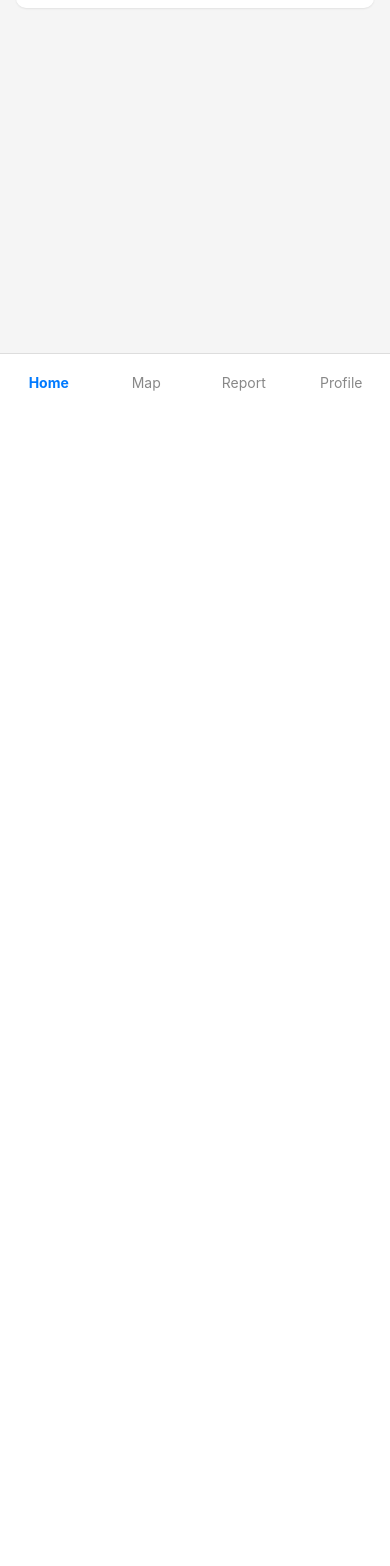
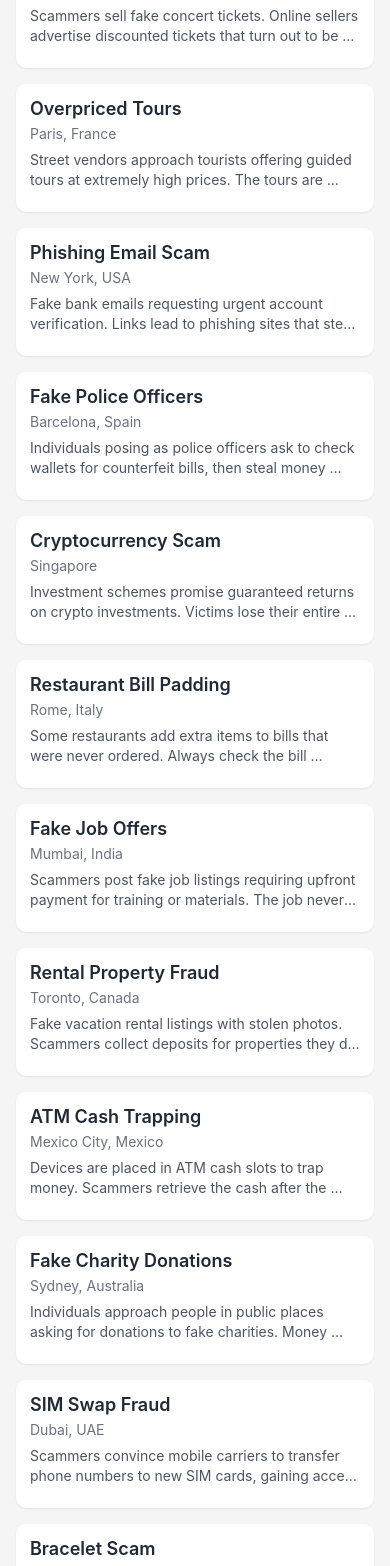
Before and after one commit to sammy200-ui/GlobeGuard-application, a React Native app in the folder frontend_scam/: screen /Home in a window 390 px wide. Shown: the part 418-1984 px from the top of the page. Before the commit the page ends 844 px from the top, so only its background shows below. Built offline with nearby package versions, Linux system fonts and the light colour scheme.

Commit message:
expand scam data

```diff
--- a/frontend_scam/src/data/dummy.js
+++ b/frontend_scam/src/data/dummy.js
@@ -2,22 +2,151 @@ export const scams = [
   {
     id: "1",
     title: "Fake Taxi Scam",
+    type: "Travel",
     location: "Bangkok, Thailand",
-    description: "Tourists are overcharged for short rides.",
-
+    description: "Tourists are overcharged for short rides. Drivers refuse to use meters and quote inflated prices, especially near tourist areas.",
+    reportedBy: "traveler_123",
+    date: "2024-11-28",
+    upvotes: 45,
   },
   {
     id: "2",
     title: "ATM Skimming",
+    type: "Financial",
     location: "Delhi, India",
-    description: "Hidden devices steal card details.",
-
+    description: "Hidden devices steal card details. Small cameras and card readers are installed on ATMs to capture PIN and card information.",
+    reportedBy: "local_watch",
+    date: "2024-11-25",
+    upvotes: 78,
   },
   {
     id: "3",
     title: "Fake Event Tickets",
+    type: "Online",
     location: "London, UK",
-    description: "Scammers sell fake concert tickets.",
-
+    description: "Scammers sell fake concert tickets. Online sellers advertise discounted tickets that turn out to be counterfeit or non-existent.",
+    reportedBy: "music_fan_99",
+    date: "2024-11-20",
+    upvotes: 32,
+  },
+  {
+    id: "4",
+    title: "Overpriced Tours",
+    type: "Travel",
+    location: "Paris, France",
+    description: "Street vendors approach tourists offering guided tours at extremely high prices. The tours are substandard and not worth the cost.",
+    reportedBy: "paris_visitor",
+    date: "2024-11-15",
+    upvotes: 56,
+  },
+  {
+    id: "5",
+    title: "Phishing Email Scam",
+    type: "Online",
+    location: "New York, USA",
+    description: "Fake bank emails requesting urgent account verification. Links lead to phishing sites that steal login credentials and personal information.",
+    reportedBy: "cybersafe_101",
+    date: "2024-11-22",
+    upvotes: 91,
+  },
+  {
+    id: "6",
+    title: "Fake Police Officers",
+    type: "Travel",
+    location: "Barcelona, Spain",
+    description: "Individuals posing as police officers ask to check wallets for counterfeit bills, then steal money while inspecting them.",
+    reportedBy: "tourist_alert",
+    date: "2024-11-18",
+    upvotes: 67,
+  },
+  {
+    id: "7",
+    title: "Cryptocurrency Scam",
+    type: "Financial",
+    location: "Singapore",
+    description: "Investment schemes promise guaranteed returns on crypto investments. Victims lose their entire investment when the platform disappears.",
+    reportedBy: "crypto_watch",
+    date: "2024-11-12",
+    upvotes: 103,
+  },
+  {
+    id: "8",
+    title: "Restaurant Bill Padding",
+    type: "Travel",
+    location: "Rome, Italy",
+    description: "Some restaurants add extra items to bills that were never ordered. Always check the bill carefully before paying.",
+    reportedBy: "foodie_traveler",
+    date: "2024-11-10",
+    upvotes: 42,
+  },
+  {
+    id: "9",
+    title: "Fake Job Offers",
+    type: "Online",
+    location: "Mumbai, India",
+    description: "Scammers post fake job listings requiring upfront payment for training or materials. The job never materializes after payment.",
+    reportedBy: "job_seeker_alert",
+    date: "2024-11-08",
+    upvotes: 85,
+  },
+  {
+    id: "10",
+    title: "Rental Property Fraud",
+    type: "Online",
+    location: "Toronto, Canada",
+    description: "Fake vacation rental listings with stolen photos. Scammers collect deposits for properties they do not own or that do not exist.",
+    reportedBy: "rental_safety",
+    date: "2024-11-05",
+    upvotes: 73,
+  },
+  {
+    id: "11",
+    title: "ATM Cash Trapping",
+    type: "Financial",
+    location: "Mexico City, Mexico",
+    description: "Devices are placed in ATM cash slots to trap money. Scammers retrieve the cash after the victim leaves, thinking the ATM malfunctioned.",
+    reportedBy: "bank_alert",
+    date: "2024-11-02",
+    upvotes: 61,
+  },
+  {
+    id: "12",
+    title: "Fake Charity Donations",
+    type: "Other",
+    location: "Sydney, Australia",
+    description: "Individuals approach people in public places asking for donations to fake charities. Money goes directly to scammers instead of any cause.",
+    reportedBy: "charity_watch",
+    date: "2024-10-30",
+    upvotes: 49,
+  },
+  {
+    id: "13",
+    title: "SIM Swap Fraud",
+    type: "Financial",
+    location: "Dubai, UAE",
+    description: "Scammers convince mobile carriers to transfer phone numbers to new SIM cards, gaining access to banking apps and two-factor authentication.",
+    reportedBy: "security_expert",
+    date: "2024-10-28",
+    upvotes: 95,
+  },
+  {
+    id: "14",
+    title: "Bracelet Scam",
+    type: "Travel",
+    location: "Istanbul, Turkey",
+    description: "Street vendors forcefully tie bracelets on tourists' wrists, then demand payment. They become aggressive if you refuse to pay.",
+    reportedBy: "backpacker_diaries",
+    date: "2024-10-25",
+    upvotes: 54,
+  },
+  {
+    id: "15",
+    title: "Online Shopping Scam",
+    type: "Online",
+    location: "Manila, Philippines",
+    description: "Fake online stores advertise products at very low prices. After payment, items never arrive or are of extremely poor quality.",
+    reportedBy: "shopper_beware",
+    date: "2024-10-22",
+    upvotes: 68,
   },
 ];
```
